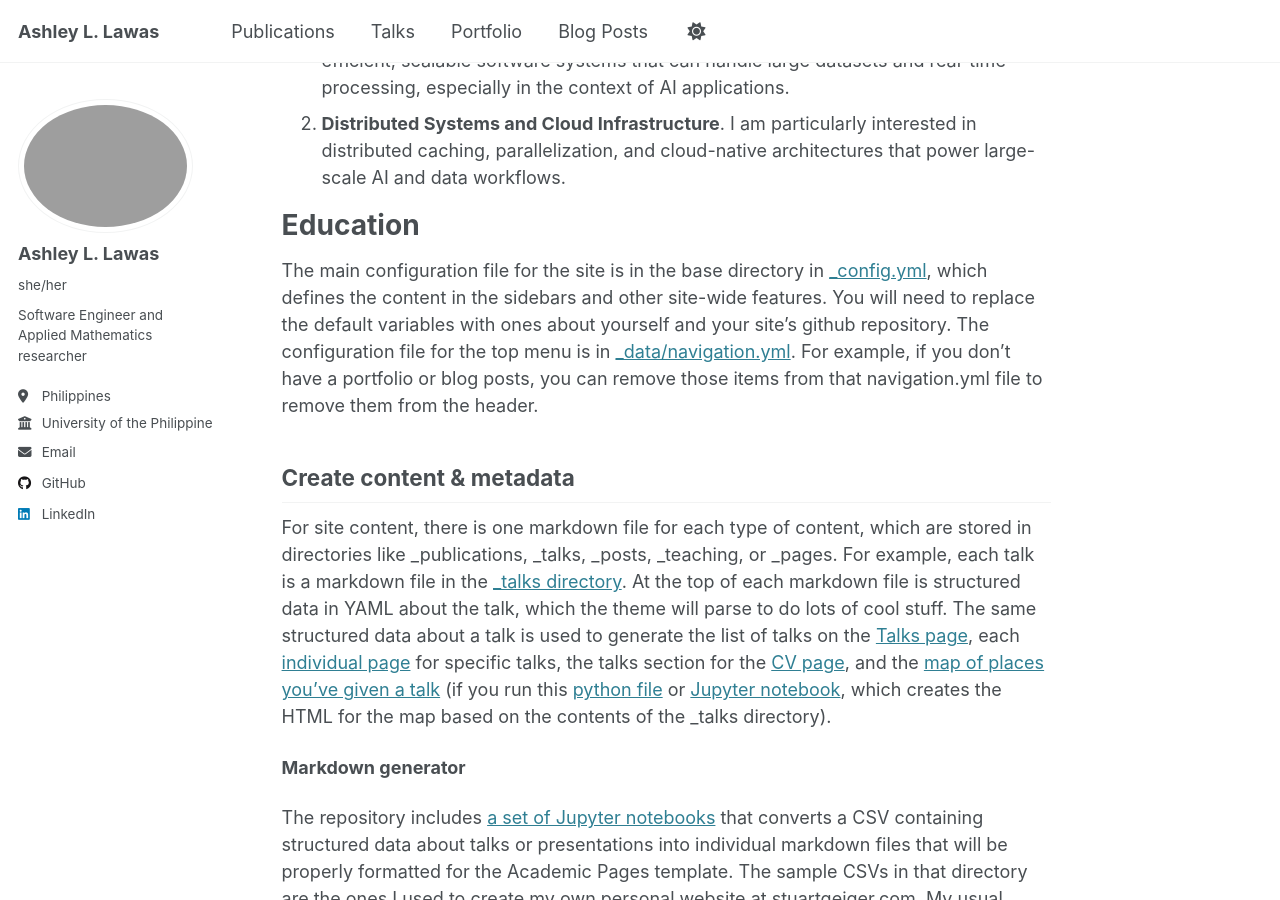
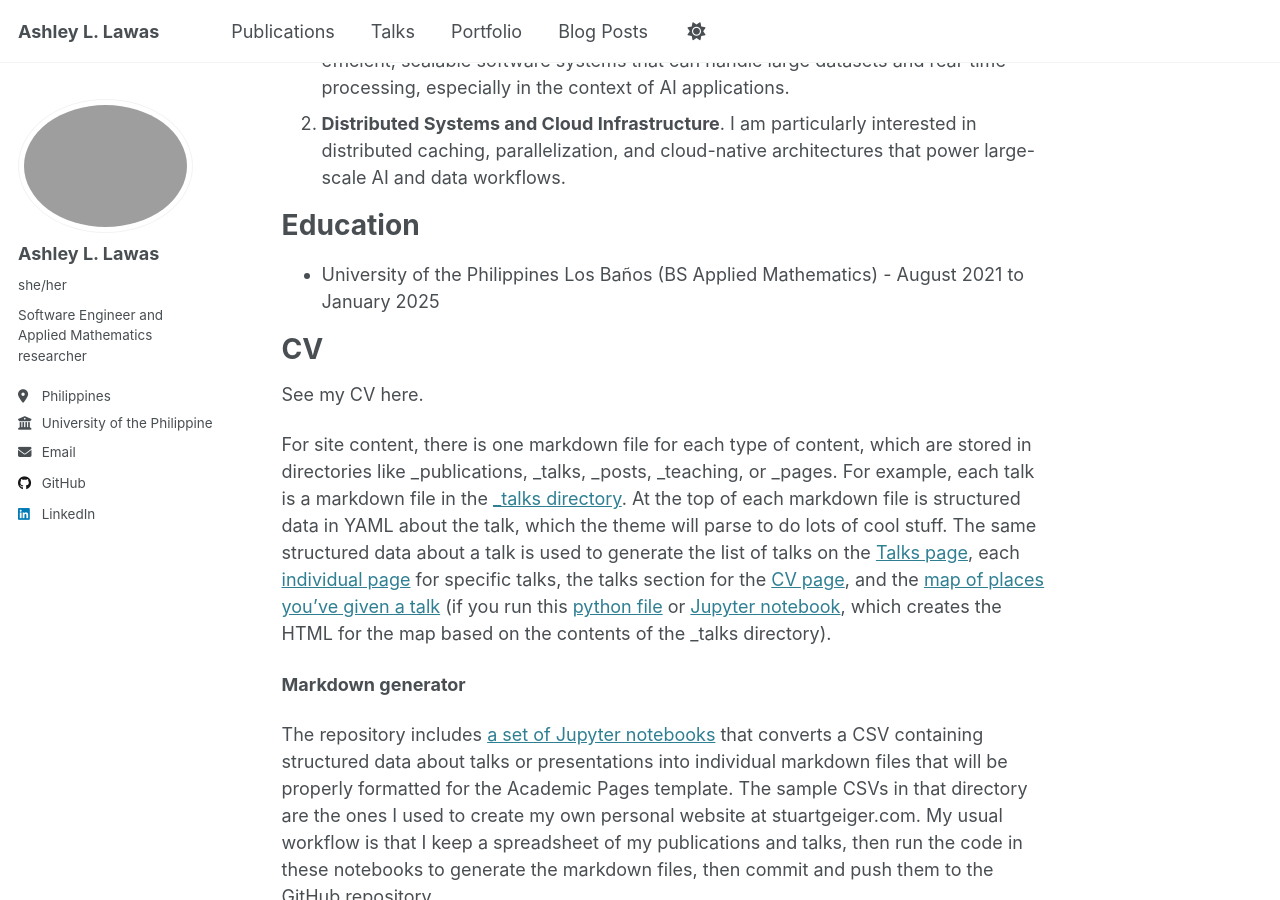
Before and after one commit to allawas117/allawas117.github.io, a Jekyll site: the page built from _pages/about.md, in a window 1280 px wide and 900 px high, scrolled down 626 px. Built offline with Jekyll 4.4.1, drawn with Linux system fonts in a browser that asks for light colours.

Commit message:
Update about.md

```diff
--- a/_pages/about.md
+++ b/_pages/about.md
@@ -22,10 +22,12 @@ Industry Interests
 
 Education
 ======
-The main configuration file for the site is in the base directory in [_config.yml](https://github.com/academicpages/academicpages.github.io/blob/master/_config.yml), which defines the content in the sidebars and other site-wide features. You will need to replace the default variables with ones about yourself and your site's github repository. The configuration file for the top menu is in [_data/navigation.yml](https://github.com/academicpages/academicpages.github.io/blob/master/_data/navigation.yml). For example, if you don't have a portfolio or blog posts, you can remove those items from that navigation.yml file to remove them from the header.
+* University of the Philippines Los Baños (BS Applied Mathematics) - August 2021 to January 2025
 
-Create content & metadata
-------
+CV
+======
+See my CV here.
+
 For site content, there is one markdown file for each type of content, which are stored in directories like _publications, _talks, _posts, _teaching, or _pages. For example, each talk is a markdown file in the [_talks directory](https://github.com/academicpages/academicpages.github.io/tree/master/_talks). At the top of each markdown file is structured data in YAML about the talk, which the theme will parse to do lots of cool stuff. The same structured data about a talk is used to generate the list of talks on the [Talks page](https://academicpages.github.io/talks), each [individual page](https://academicpages.github.io/talks/2012-03-01-talk-1) for specific talks, the talks section for the [CV page](https://academicpages.github.io/cv), and the [map of places you've given a talk](https://academicpages.github.io/talkmap.html) (if you run this [python file](https://github.com/academicpages/academicpages.github.io/blob/master/talkmap.py) or [Jupyter notebook](https://github.com/academicpages/academicpages.github.io/blob/master/talkmap.ipynb), which creates the HTML for the map based on the contents of the _talks directory).
 
 **Markdown generator**
```
